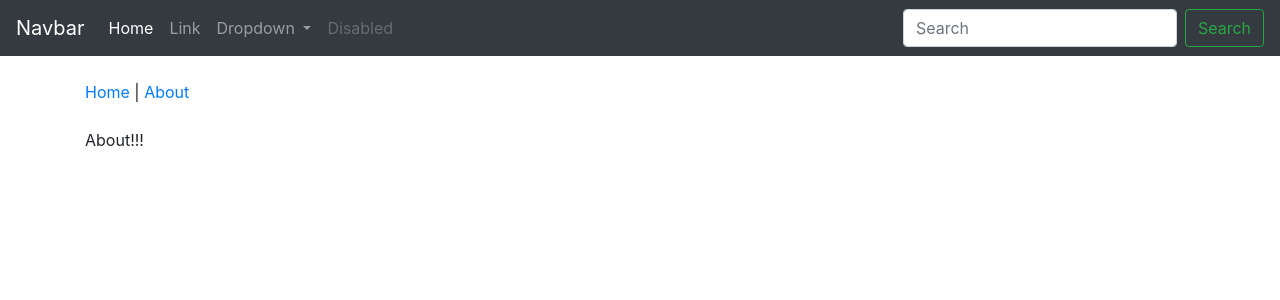
After one commit to standridgejeff/PersonalWebsite, a Django app: page /about-me/ in a window 1280 px wide. The commit adds this page. Shown: the top 300 px of the page. Run offline with Django 3.2, Linux system fonts and the light colour scheme; some libraries are stand-ins or nearby versions.

Commit message:
Added base.htmal and extends functions to home and about

```diff
--- a/djangoproject/pages/templates/about.html
+++ b/djangoproject/pages/templates/about.html
@@ -1 +1,11 @@
+{% extends 'base.html' %}
+
+{% block title %}About Jeff Standridge{% endblock %}
+
+{% block content %}
+<a href="{% url 'home' %}">Home</a> | <a href="{% url 'about' %}">About</a>
+<br/><br/>
+
 About!!!
+
+{% endblock %}
--- /dev/null
+++ b/djangoproject/pages/templates/base.html
@@ -0,0 +1,60 @@
+<!doctype html>
+<html lang="en">
+  <head>
+    <!-- Required meta tags -->
+    <meta charset="utf-8">
+    <meta name="viewport" content="width=device-width, initial-scale=1, shrink-to-fit=no">
+
+    <!-- Bootstrap CSS -->
+    <link rel="stylesheet" href="https://stackpath.bootstrapcdn.com/bootstrap/4.3.1/css/bootstrap.min.css" integrity="sha384-ggOyR0iXCbMQv3Xipma34MD+dH/1fQ784/j6cY/iJTQUOhcWr7x9JvoRxT2MZw1T" crossorigin="anonymous">
+
+    <title>{% block title %}Hello, world!{% endblock %}</title>
+  </head>
+  <body>
+    <nav class="navbar navbar-expand-lg navbar-dark bg-dark">
+  <a class="navbar-brand" href="#">Navbar</a>
+  <button class="navbar-toggler" type="button" data-toggle="collapse" data-target="#navbarSupportedContent" aria-controls="navbarSupportedContent" aria-expanded="false" aria-label="Toggle navigation">
+    <span class="navbar-toggler-icon"></span>
+  </button>
+
+  <div class="collapse navbar-collapse" id="navbarSupportedContent">
+    <ul class="navbar-nav mr-auto">
+      <li class="nav-item active">
+        <a class="nav-link" href="#">Home <span class="sr-only">(current)</span></a>
+      </li>
+      <li class="nav-item">
+        <a class="nav-link" href="#">Link</a>
+      </li>
+      <li class="nav-item dropdown">
+        <a class="nav-link dropdown-toggle" href="#" id="navbarDropdown" role="button" data-toggle="dropdown" aria-haspopup="true" aria-expanded="false">
+          Dropdown
+        </a>
+        <div class="dropdown-menu" aria-labelledby="navbarDropdown">
+          <a class="dropdown-item" href="#">Action</a>
+          <a class="dropdown-item" href="#">Another action</a>
+          <div class="dropdown-divider"></div>
+          <a class="dropdown-item" href="#">Something else here</a>
+        </div>
+      </li>
+      <li class="nav-item">
+        <a class="nav-link disabled" href="#" tabindex="-1" aria-disabled="true">Disabled</a>
+      </li>
+    </ul>
+    <form class="form-inline my-2 my-lg-0">
+      <input class="form-control mr-sm-2" type="search" placeholder="Search" aria-label="Search">
+      <button class="btn btn-outline-success my-2 my-sm-0" type="submit">Search</button>
+    </form>
+  </div>
+</nav>
+    <br/>
+    <div class="container">
+      {% block content %}
+      {% endblock %}
+    </div>
+    <!-- Optional JavaScript -->
+    <!-- jQuery first, then Popper.js, then Bootstrap JS -->
+    <script src="https://code.jquery.com/jquery-3.3.1.slim.min.js" integrity="sha384-q8i/X+965DzO0rT7abK41JStQIAqVgRVzpbzo5smXKp4YfRvH+8abtTE1Pi6jizo" crossorigin="anonymous"></script>
+    <script src="https://cdnjs.cloudflare.com/ajax/libs/popper.js/1.14.7/umd/popper.min.js" integrity="sha384-UO2eT0CpHqdSJQ6hJty5KVphtPhzWj9WO1clHTMGa3JDZwrnQq4sF86dIHNDz0W1" crossorigin="anonymous"></script>
+    <script src="https://stackpath.bootstrapcdn.com/bootstrap/4.3.1/js/bootstrap.min.js" integrity="sha384-JjSmVgyd0p3pXB1rRibZUAYoIIy6OrQ6VrjIEaFf/nJGzIxFDsf4x0xIM+B07jRM" crossorigin="anonymous"></script>
+  </body>
+</html>
--- a/djangoproject/pages/urls.py
+++ b/djangoproject/pages/urls.py
@@ -3,7 +3,7 @@ from . import views
 
 urlpatterns = [
 	path('',views.home, name='home'),
-	path('about/',views.about, name='about'),
+	path('about-me/',views.about, name='about'),
 	path('contact/',views.contact, name='contact'),
 
 ]
```
Also changed, not shown: djangoproject/pages/templates/home.html (+8 -0 lines).
